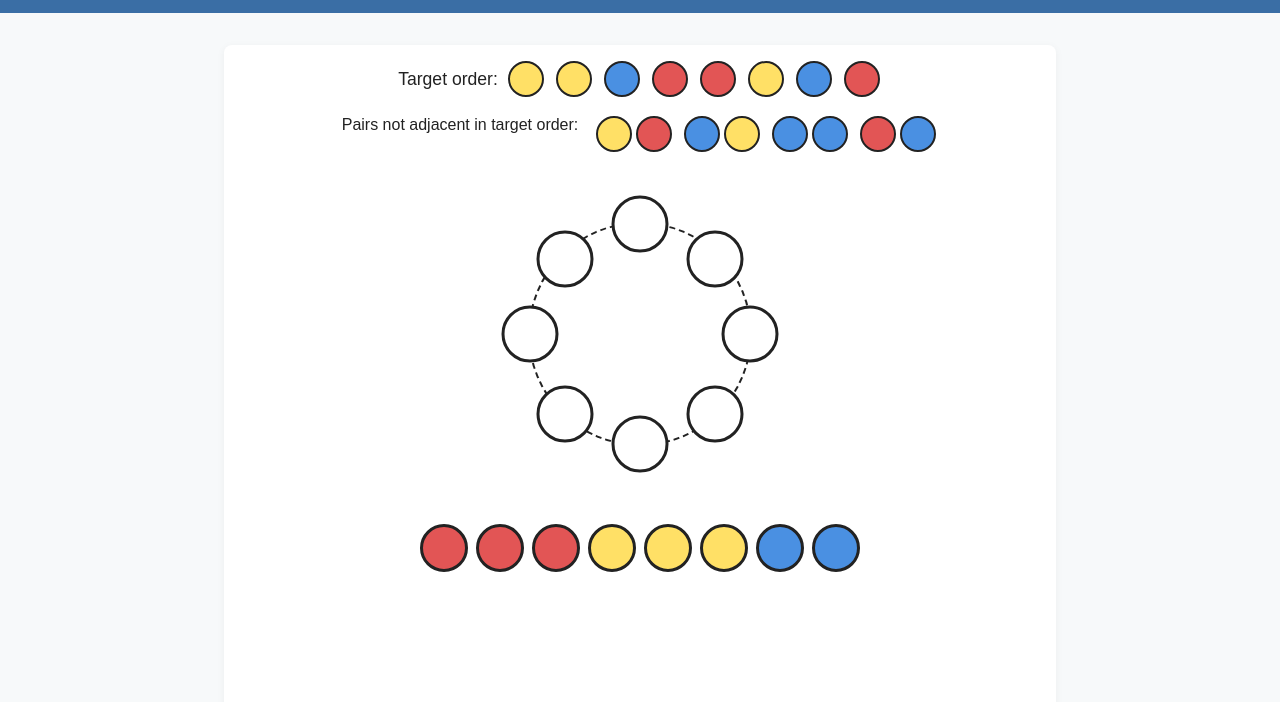
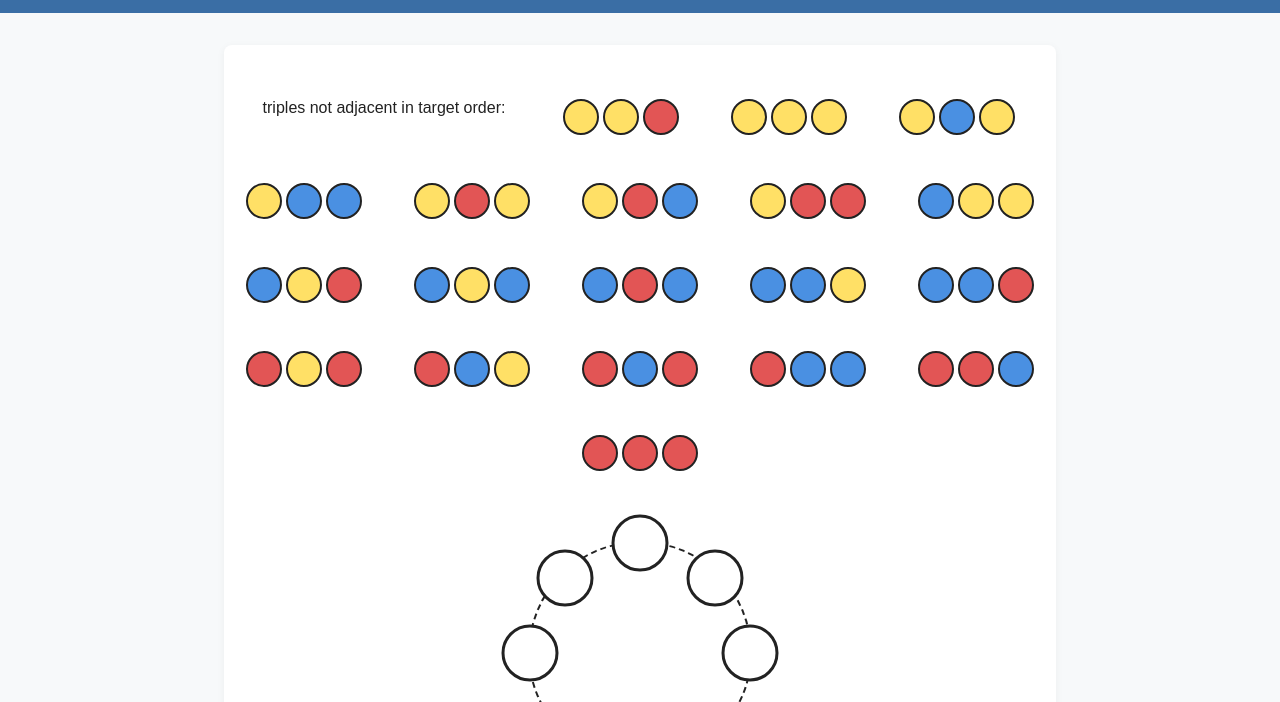
Before and after one commit to DrMaja/DrMaja.github.io, a plain HTML site: page game-version-2.html in a window 1280 px wide. Shown: the part 80-782 px from the top of the page. Drawn offline with Linux system fonts and the light colour scheme.

Commit message:
game with invalid triples

```diff
--- a/game-version-2.html
+++ b/game-version-2.html
@@ -85,7 +85,8 @@
     </header>
     <main>
         <div id="bracelet-order-row" class="bracelet-order-row"></div>
-        <div id="invalid-pairs-row" style="display:flex; justify-content:center; flex-wrap:wrap; gap:0.5rem; margin-bottom:1.2rem;"></div>
+        <div id="invalid-pairs-row" style="display:flex; justify-content:center; flex-wrap:wrap; gap:2rem; margin-bottom:1.2rem;"></div>
+        <div id="invalid-triple-row" style="display:flex; justify-content:center; flex-wrap:wrap; gap:3rem; margin-bottom:2rem;"></div>
         <div class="bracelet-container">
             <div class="bracelet-outline"></div>
             <div class="bead bead-0 bracelet-target" id="bracelet-0" ondragover="beadOver(event)" ondragleave="beadLeave(event)" ondrop="beadDrop(event)"></div>
@@ -97,7 +98,7 @@
             <div class="bead bead-6 bracelet-target" id="bracelet-6" ondragover="beadOver(event)" ondragleave="beadLeave(event)" ondrop="beadDrop(event)"></div>
             <div class="bead bead-7 bracelet-target" id="bracelet-7" ondragover="beadOver(event)" ondragleave="beadLeave(event)" ondrop="beadDrop(event)"></div>
         </div>
-        <div id="bead-row" style="display: flex; justify-content: center; gap: 0.5rem; margin-top: 2.5rem;height: 20rem;">
+        <div id="bead-row" style="display: flex; justify-content: center; gap: 0.5rem; margin-top: 2.5rem; height: 20rem;">
             <div class="bead draggable-source" id="red-1" style="background:#e25555;" draggable="true" ondragstart="beadDragStart(event)"></div>
             <div class="bead draggable-source" id="red-2" style="background:#e25555;" draggable="true" ondragstart="beadDragStart(event)"></div>
             <div class="bead draggable-source" id="red-3" style="background:#e25555;" draggable="true" ondragstart="beadDragStart(event)"></div>
@@ -107,6 +108,7 @@
             <div class="bead draggable-source" id="blue-1" style="background:#4a90e2;" draggable="true" ondragstart="beadDragStart(event)"></div>
             <div class="bead draggable-source" id="blue-2" style="background:#4a90e2;" draggable="true" ondragstart="beadDragStart(event)"></div>
         </div>
+
         <button class="heart-btn" onclick="location.href='index.html'">Back to Home</button>
         <button class="heart-btn" onclick="checkBraceletOrder()">Check Bracelet</button>
         <button class="heart-btn" onclick="resetBracelet()">Reset Bracelet</button>
@@ -306,6 +308,54 @@
                 ).join('');
         }
 
+
+
+           // Show all triple of 3 beads which do not occur next to each other in the target order
+        function showInvalidTriple() {
+            const colorList = ["red", "yellow", "blue"];
+            let allBeads = [];
+            correctOrder.forEach(c => allBeads.push(c));
+            // All possible pairs (excluding self-pairs)
+            let allTriple = [];
+            for (let i = 0; i < allBeads.length; i++) {
+                for (let j = 0; j < allBeads.length; j++) {
+                    for (let k = 0; k < allBeads.length; k++) {
+                        if (i !== j && j !== k && i !== k) allTriple.push([allBeads[i], allBeads[j], allBeads[k]]);
+                    }
+
+                }
+            }
+            // Valid Triples in the target order (adjacent)
+            let validTriple = new Set();
+            for (let i = 0; i < correctOrder.length - 1; i++) {
+                validTriple.add(correctOrder[i] + '-' + correctOrder[i+1]+'-'+correctOrder[i+2]);
+                validTriple.add(correctOrder[correctOrder.length-1] + '-' + correctOrder[0]+ '-'+correctOrder[1]);
+                validTriple.add(correctOrder[correctOrder.length-2] + '-' + correctOrder[correctOrder.length-1]+ '-'+correctOrder[0]);
+
+            }
+            // Remove duplicate Triples
+            let minimalInvalidTriple = [];
+            let seen = new Set();
+            allTriple.forEach(triple => {
+                const key = triple[0] + '-' + triple[1] + '-' + triple[2];
+                if (!validTriple.has(key) && !seen.has(key)) {
+                    minimalInvalidTriple.push(triple);
+                    seen.add(key);
+                }
+            });
+
+            // Render invalid triples
+            const row = document.getElementById('invalid-triple-row');
+            row.innerHTML = `<span style="margin-right:0.5em;"> triples not adjacent in target order:</span>` +
+                minimalInvalidTriple.map(triple =>
+                    `<span style="display:inline-flex;align-items:center;">
+                        <span class="bracelet-order-bead ${triple[0]}"></span>
+                        <span class="bracelet-order-bead ${triple[1]}"></span>
+                        <span class="bracelet-order-bead ${triple[2]}"></span>
+                    </span>`
+                ).join('');
+        }
+
         // Generate a random bracelet order with 3 red, 3 yellow, 2 blue beads
         let correctOrder = [];
         function generateRandomOrder() {
@@ -324,11 +374,12 @@
 
         function showBraceletOrder() {
             const row = document.getElementById('bracelet-order-row');
-            row.innerHTML = `<span>Target order:</span>` +
+            /* row.innerHTML = `<span>Target order:</span>` +
                 correctOrder.map(color =>
                     `<span class="bracelet-order-bead ${color}"></span>`
-                ).join('');
-            showInvalidPairs();
+                ).join(''); */
+            //showInvalidPairs();
+            showInvalidTriple();
         }
 
         document.addEventListener('DOMContentLoaded', function() {
```
